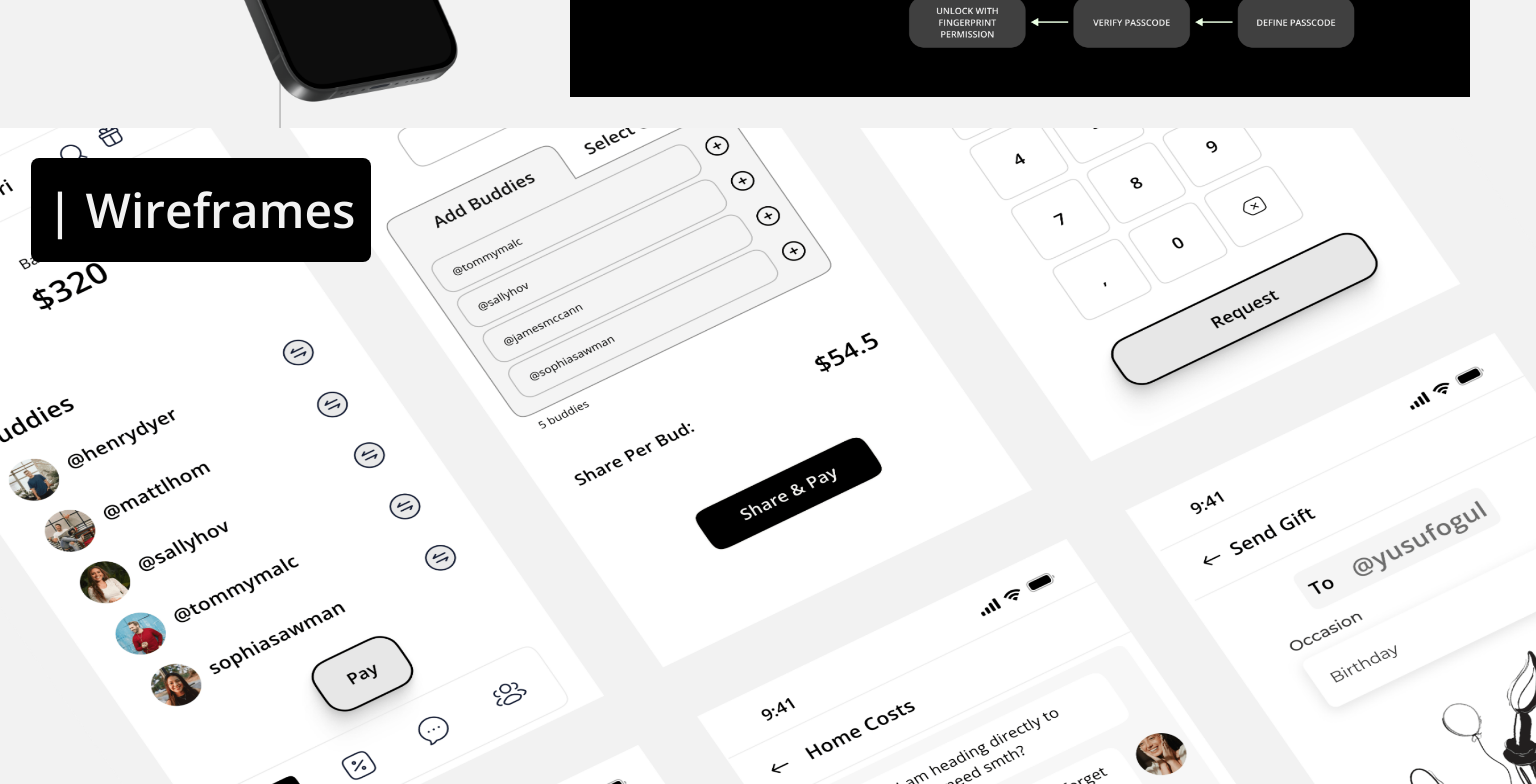
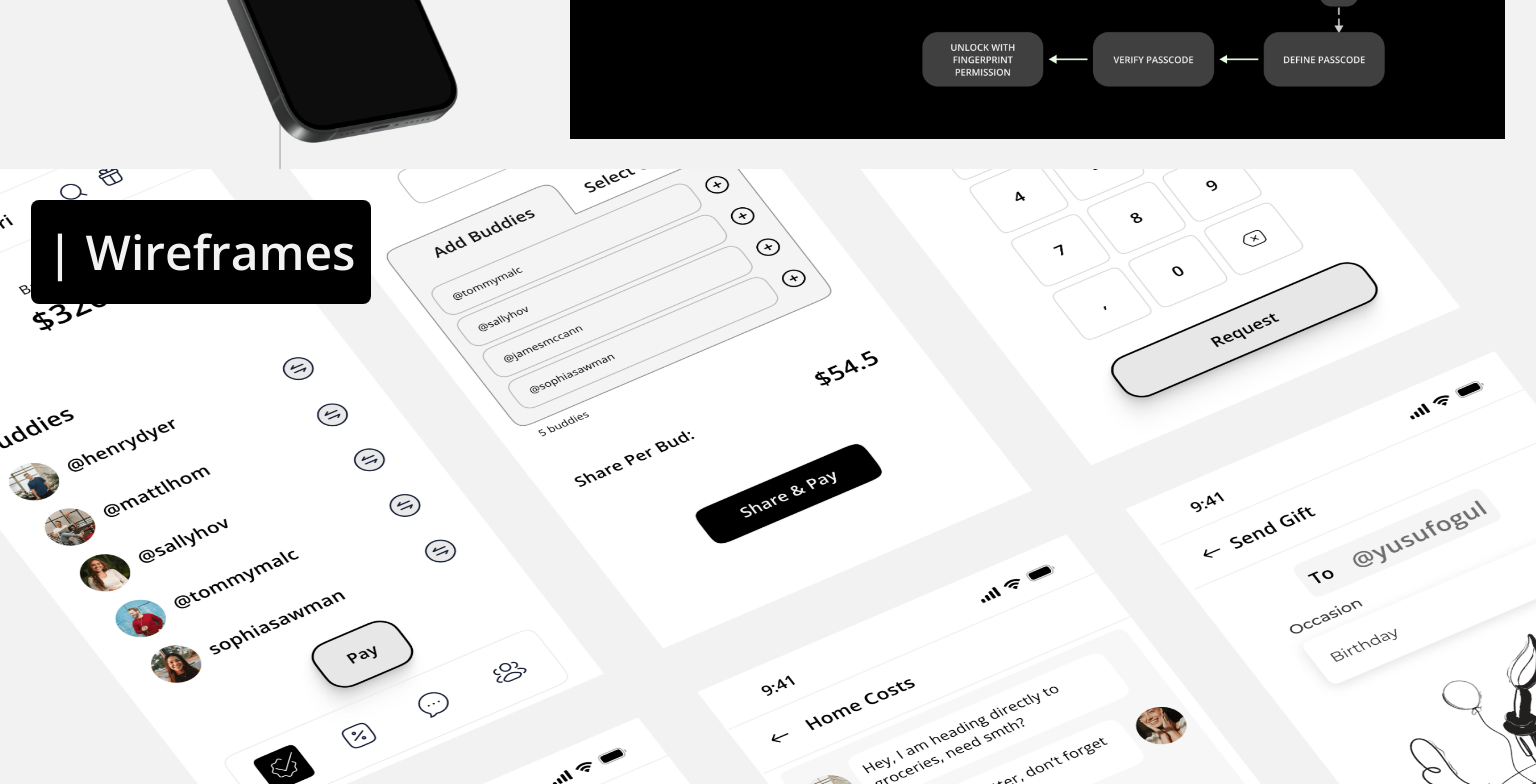
Before and after one commit to tieros/designportfolio, a React (Vite) app: page /work/paybud in a window 1536 px wide. Shown: the part 6020-6804 px from the top of the page. Built offline with nearby package versions, Linux system fonts and the light colour scheme.

Commit message:
paybud css fixes

```diff
--- a/src/CaseStudies/Paybud/Paybud.css
+++ b/src/CaseStudies/Paybud/Paybud.css
@@ -107,6 +107,10 @@
         background-size: 100vw 30vh;
         height: 30vh;
     }
+    @media (min-width: 1440px) {
+        background-size: 100vw 80vh;
+        height: 80vh;
+    }
 }
 
 .components-headers-wrapper {
--- a/src/CaseStudies/Paybud/index.jsx
+++ b/src/CaseStudies/Paybud/index.jsx
@@ -246,7 +246,7 @@ const Paybud = () => {
                     <h2>| Signup Flow</h2>
                     <img
                         src={UserFlow}
-                        className='w-[90vw] relative h-auto lg:w-[900px] lg:h-[650px] z-10'
+                        className='w-[90vw] relative h-auto lg:w-full lg:h-auto z-10'
                     />
                     <img
                         src={BrowserIcon}
```
Also changed, not shown: src/CaseStudies/Paybud/assets/heroimg.png.
